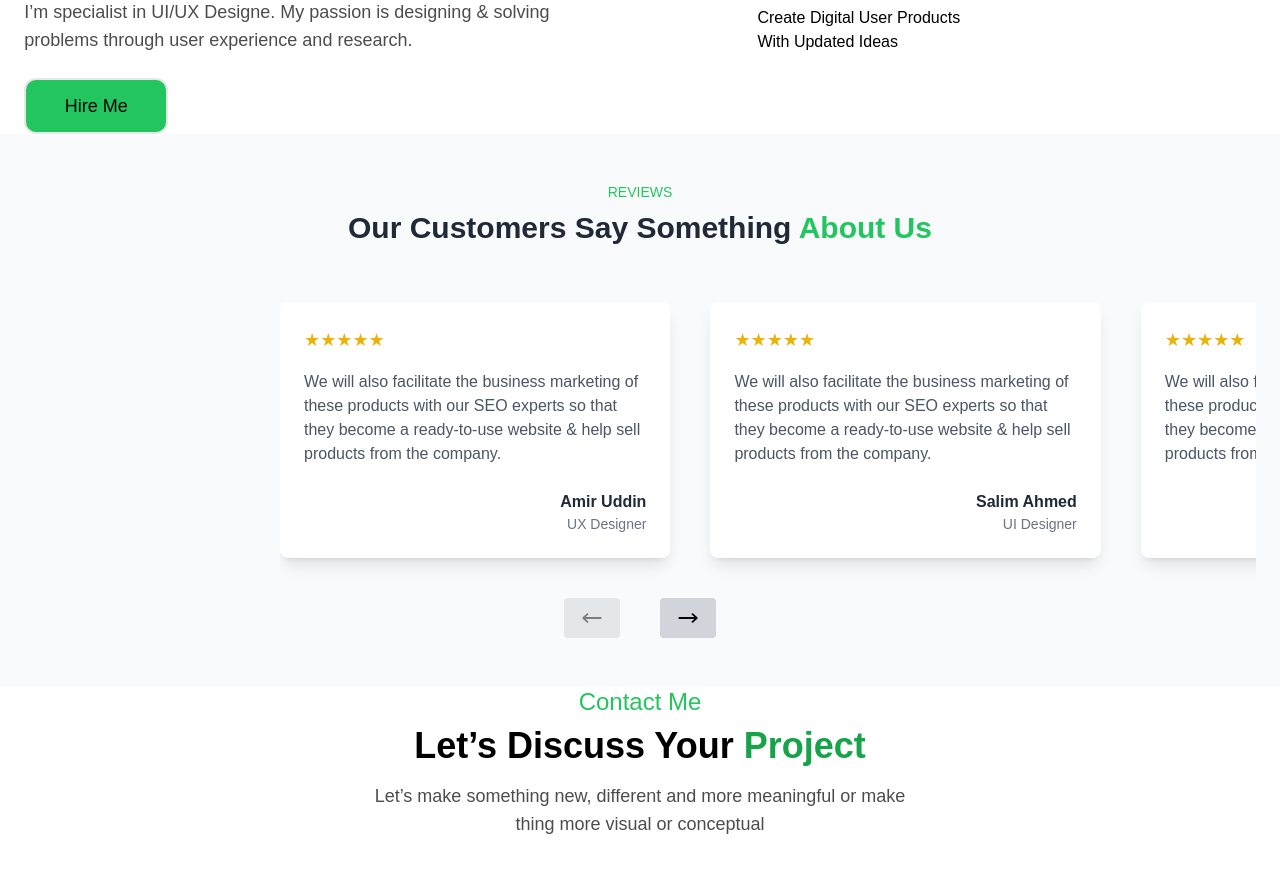
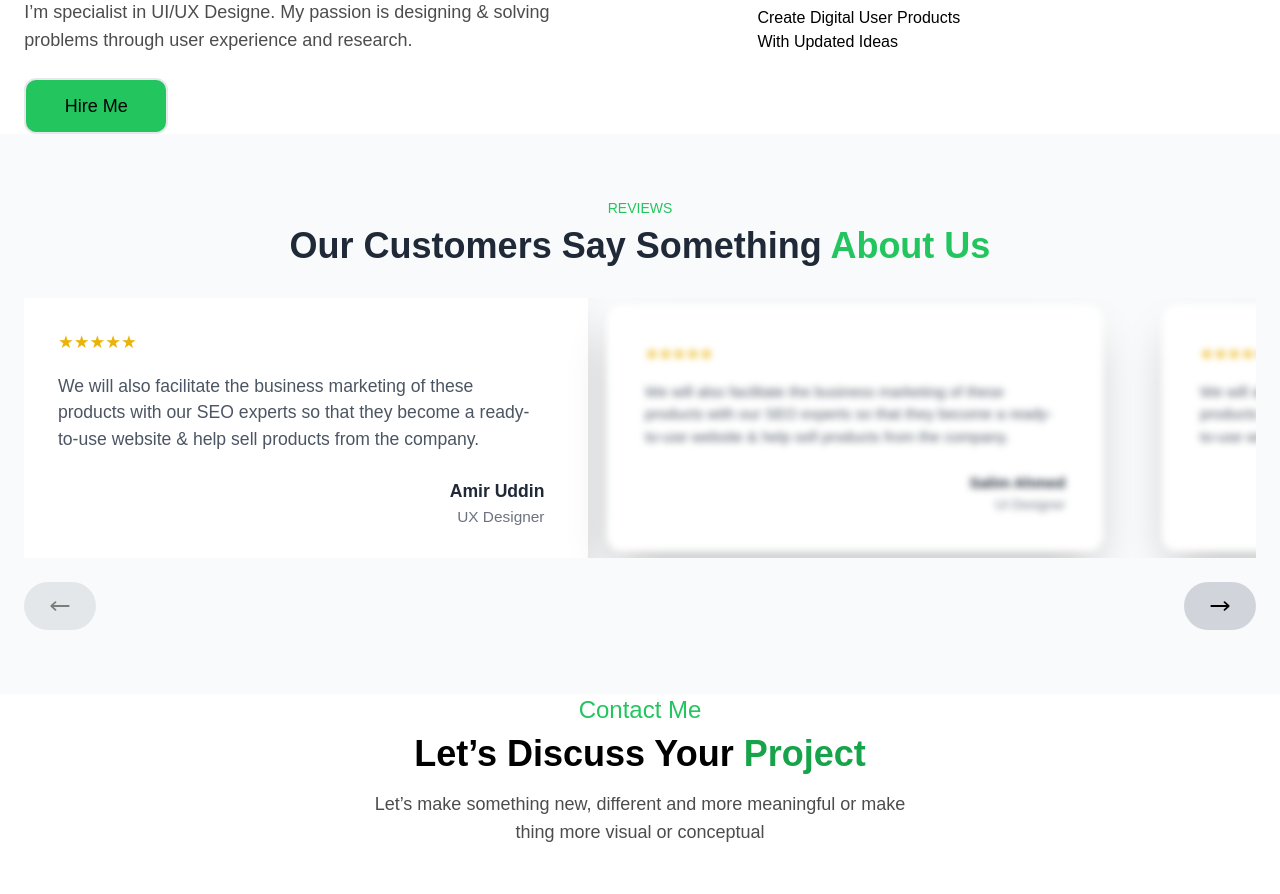
Before and after one commit to Rafat210907/free-portfoilo-website, a React (Vite) app: page / in a window 1280 px wide. Shown: the part 1140-2034 px from the top of the page. Built offline with nearby package versions, Linux system fonts and the light colour scheme.

Commit message:
new reviews section

```diff
--- a/src/components/Reviews.jsx
+++ b/src/components/Reviews.jsx
@@ -3,11 +3,16 @@ import useEmblaCarousel from "embla-carousel-react";
 import testimonials from "./testimonials.json";
 import { HiMiniArrowLongLeft, HiMiniArrowLongRight } from "react-icons/hi2";
 
+const Reviews = () => {
+  const [emblaRef, emblaApi] = useEmblaCarousel({
+    align: "center",
+    loop: false,
+    skipSnaps: false,
+  });
 
-const Reviews = () => {
-  const [emblaRef, emblaApi] = useEmblaCarousel({ align: "center", loop: false });
   const [canScrollPrev, setCanScrollPrev] = useState(false);
-  const [canScrollNext, setCanScrollNext] = useState(true);
+  const [canScrollNext, setCanScrollNext] = useState(false);
+  const [activeIndex, setActiveIndex] = useState(0); // Store active slide index
 
   useEffect(() => {
     if (emblaApi) {
@@ -16,7 +21,13 @@ const Reviews = () => {
         setCanScrollNext(emblaApi.canScrollNext());
       };
 
-      emblaApi.on("select", updateButtons);
+      const onSelect = () => {
+        const index = emblaApi.selectedScrollSnap(); // Get the selected slide index
+        setActiveIndex(index);
+        updateButtons();
+      };
+
+      emblaApi.on("select", onSelect);
       updateButtons();
     }
   }, [emblaApi]);
@@ -24,18 +35,24 @@ const Reviews = () => {
   const scrollPrev = () => emblaApi && emblaApi.scrollPrev();
   const scrollNext = () => emblaApi && emblaApi.scrollNext();
 
-  const TestimonialCard = ({ title, content, author, rating, name, designation }) => (
-    <div className="bg-white shadow-lg rounded-lg my-10 p-6">
+  const TestimonialCard = ({ title, content, author, rating, name, designation, index }) => {
+    const isActive = activeIndex === index; // Check if the card is active
+    return (
+      <div
+        className={`w-full p-10 bg-white shadow-2xl rounded-2xl transition-all duration-300 ease-in-out transform ${
+          isActive ? "scale-110 blur-none" : "scale-95 blur-sm"
+        }`} // Apply blur to non-active cards and make active card bigger
+      >
         {/* Rating */}
         {rating && (
-        <div className="mb-4">
+          <div className="mb-4 flex text-yellow-500">
             {[...Array(rating)].map((_, i) => (
-            <span key={i} className="text-yellow-500 text-lg">★</span>
+              <span key={i}>★</span>
             ))}
           </div>
         )}
         {/* Title */}
-      {title && <h2 className="text-gray-800 text-3xl font-semibold">{title}</h2>}
+        {title && <h2 className="text-gray-800 text-2xl font-semibold">{title}</h2>}
         {/* Content */}
         <p className="mt-4 text-gray-600">{content}</p>
         {/* Author or Name */}
@@ -49,49 +66,48 @@ const Reviews = () => {
         )}
       </div>
     );
+  };
 
   return (
-    <main className="flex flex-col items-center justify-between py-12 bg-gray-50">
-      <section id="testimonial" className="px-6 w-screen">
+    <main className="flex flex-col items-center justify-center py-16 bg-gray-50">
+      <section id="testimonial" className="w-full max-w-7xl px-6">
         {/* Header */}
-        <div className="text-center mb-4">
+        <div className="text-center mb-8">
           <p className="text-green-500 font-medium text-sm uppercase mb-2">Reviews</p>
-          <h2 className="text-3xl font-bold text-gray-800">
+          <h2 className="text-4xl font-bold text-gray-800">
             Our Customers Say Something <span className="text-green-500">About Us</span>
           </h2>
         </div>
-        {/* Carousel */}
-        <div className="relative mx-auto lg:ml-64">
+
         {/* Embla Carousel */}
+        <div className="relative mx-auto w-full">
           <div className="overflow-hidden" ref={emblaRef}>
-            <div className="flex md:gap-10">
-              {testimonials.map((testimonial, index) => (
-                <div
-                  key={index}
-                  className="flex-[0_0_90%] md:flex-[1_0_40%]"
-                >
-                  <TestimonialCard {...testimonial} />
+            <div className="flex">
+              {testimonials.concat(testimonials).map((testimonial, index) => (
+                <div key={index} className="flex-[0_0_85%] md:flex-[0_0_45%] px-4">
+                  <TestimonialCard {...testimonial} index={index} />
                 </div>
               ))}
             </div>
           </div>
-        </div>
+
           {/* Navigation */}
-        <div className="flex justify-center gap-10">
+          <div className="flex justify-between items-center mt-6">
             <button
               onClick={scrollPrev}
               disabled={!canScrollPrev}
-            className={`px-4 py-2 text-2xl bg-gray-300 rounded ${!canScrollPrev && "opacity-50"}`}
+              className={`px-6 py-3 bg-gray-300 rounded-full text-2xl ${!canScrollPrev && "opacity-50"}`}
             >
               <HiMiniArrowLongLeft />
             </button>
             <button
               onClick={scrollNext}
               disabled={!canScrollNext}
-            className={`px-4 py-2 text-2xl bg-gray-300 rounded ${!canScrollNext && "opacity-50"}`}
+              className={`px-6 py-3 bg-gray-300 rounded-full text-2xl ${!canScrollNext && "opacity-50"}`}
             >
               <HiMiniArrowLongRight />
             </button>
+          </div>
         </div>
       </section>
     </main>
```
Lines whose indentation alone changed are shown as unchanged.
